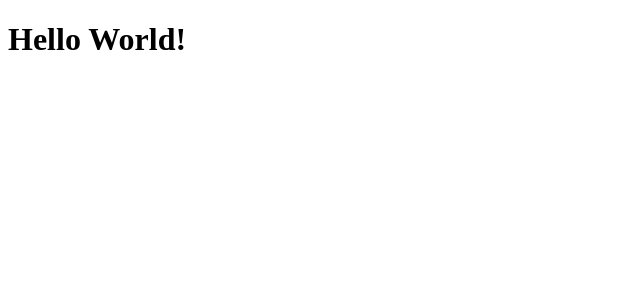
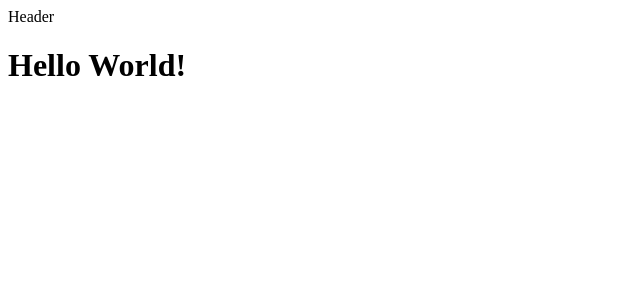
Before and after one commit to nyc-cto/ds-ws-lpaas2, a Gatsby app: page / in a window 1280 px wide. Shown: the top 300 px of the page, without its empty margins (0-640 px from the left). Built offline with nearby package versions, Linux system fonts and the light colour scheme.

Commit message:
add components folder and placeholder header

```diff
--- /dev/null
+++ b/src/components/header.js
@@ -0,0 +1,7 @@
+import React from "react";
+
+const Header = () => {
+  return <div>Header</div>;
+};
+
+export default Header;
--- a/src/pages/index.js
+++ b/src/pages/index.js
@@ -1,4 +1,13 @@
-import React from "react"
-export default function Home() {
-  return <h1>Hello World!</h1>
-}
+import React from "react";
+import Header from "../components/header";
+
+const Home = () => {
+  return (
+    <div>
+      <Header />
+      <h1>Hello World!</h1>
+    </div>
+  );
+};
+
+export default Home;
```
